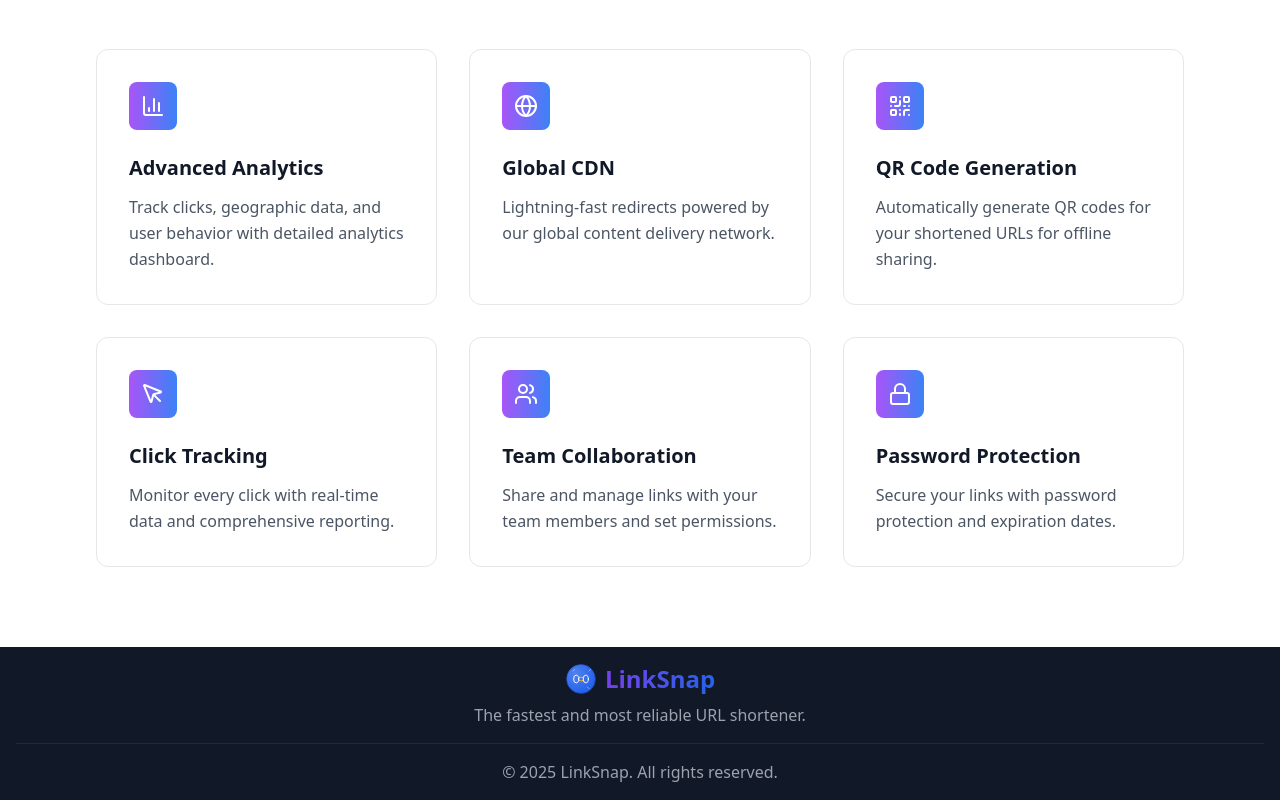
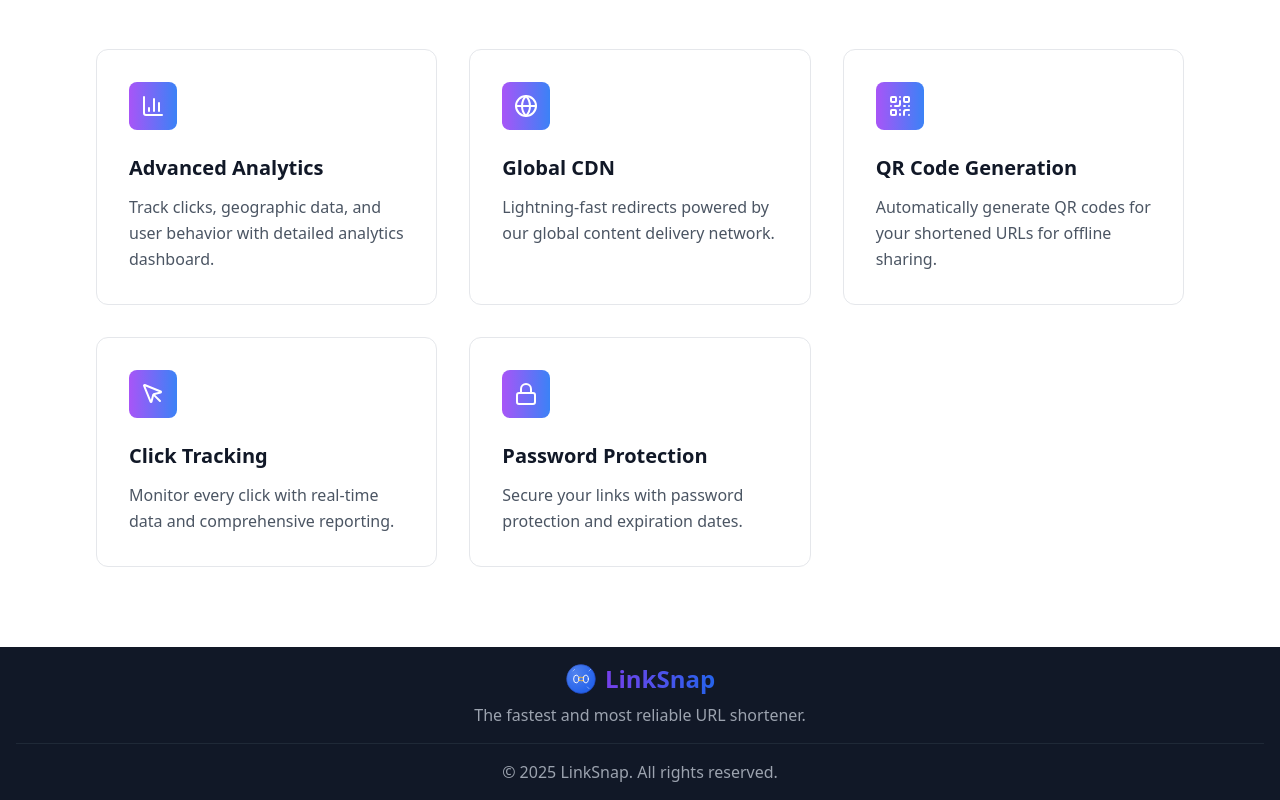
Before and after one commit to RoystonDAlmeida/LinkSnap, a React (Vite) app: page / in a window 1280 px wide. Shown: the part 1147-1947 px from the top of the page. Built offline with nearby package versions, Linux system fonts and the light colour scheme; no server answers.

Commit message:
Modified Features offered by the app

```diff
--- a/src/components/Features.tsx
+++ b/src/components/Features.tsx
@@ -1,5 +1,4 @@
-
-import { BarChart3, Globe, QrCode, MousePointer, Users, Lock } from "lucide-react";
+import { BarChart3, Globe, QrCode, MousePointer, Lock } from "lucide-react";
 
 const Features = () => {
   const features = [
@@ -22,11 +21,6 @@ const Features = () => {
       icon: MousePointer,
       title: "Click Tracking",
       description: "Monitor every click with real-time data and comprehensive reporting."
-    },
-    {
-      icon: Users,
-      title: "Team Collaboration",
-      description: "Share and manage links with your team members and set permissions."
     },
     {
       icon: Lock,
```
